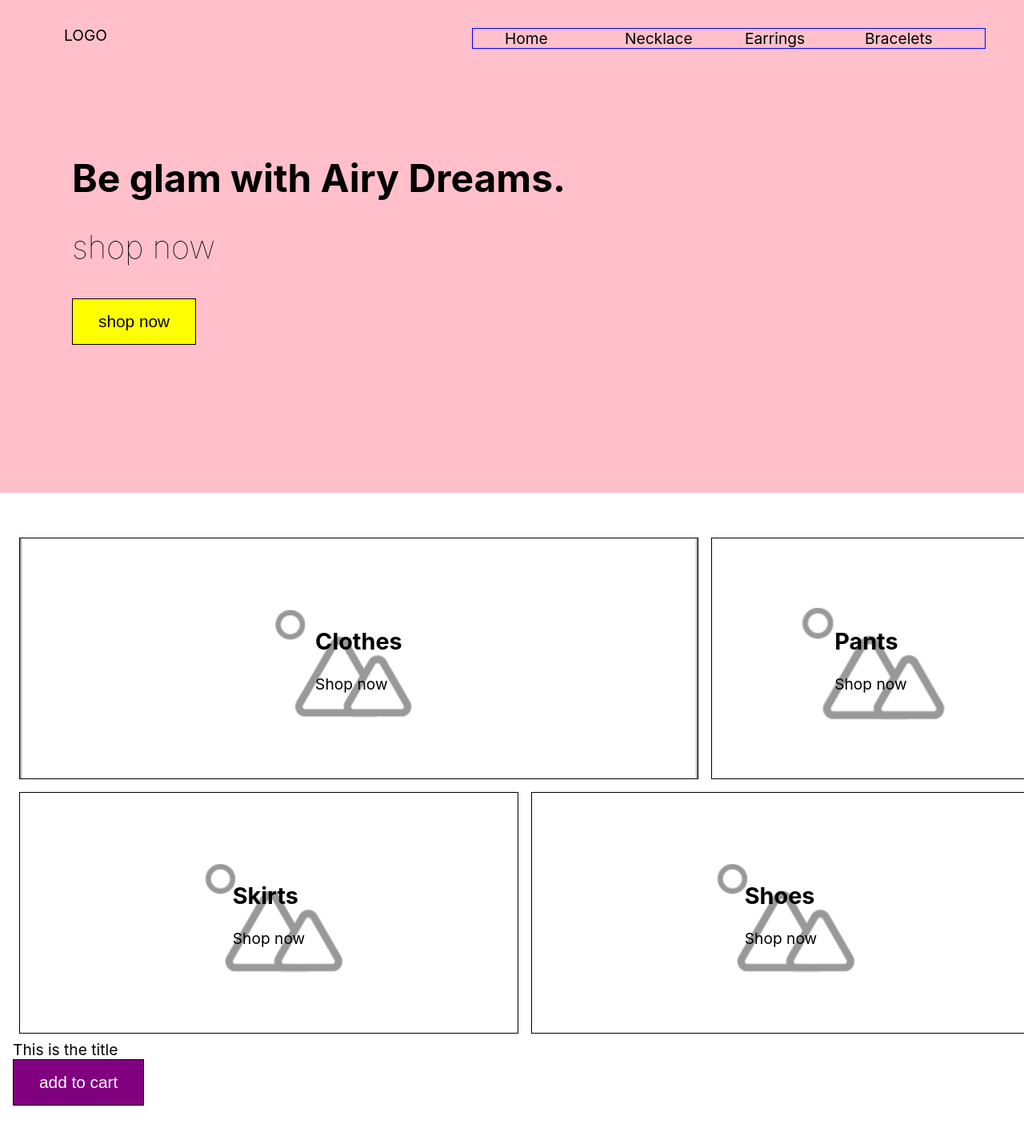
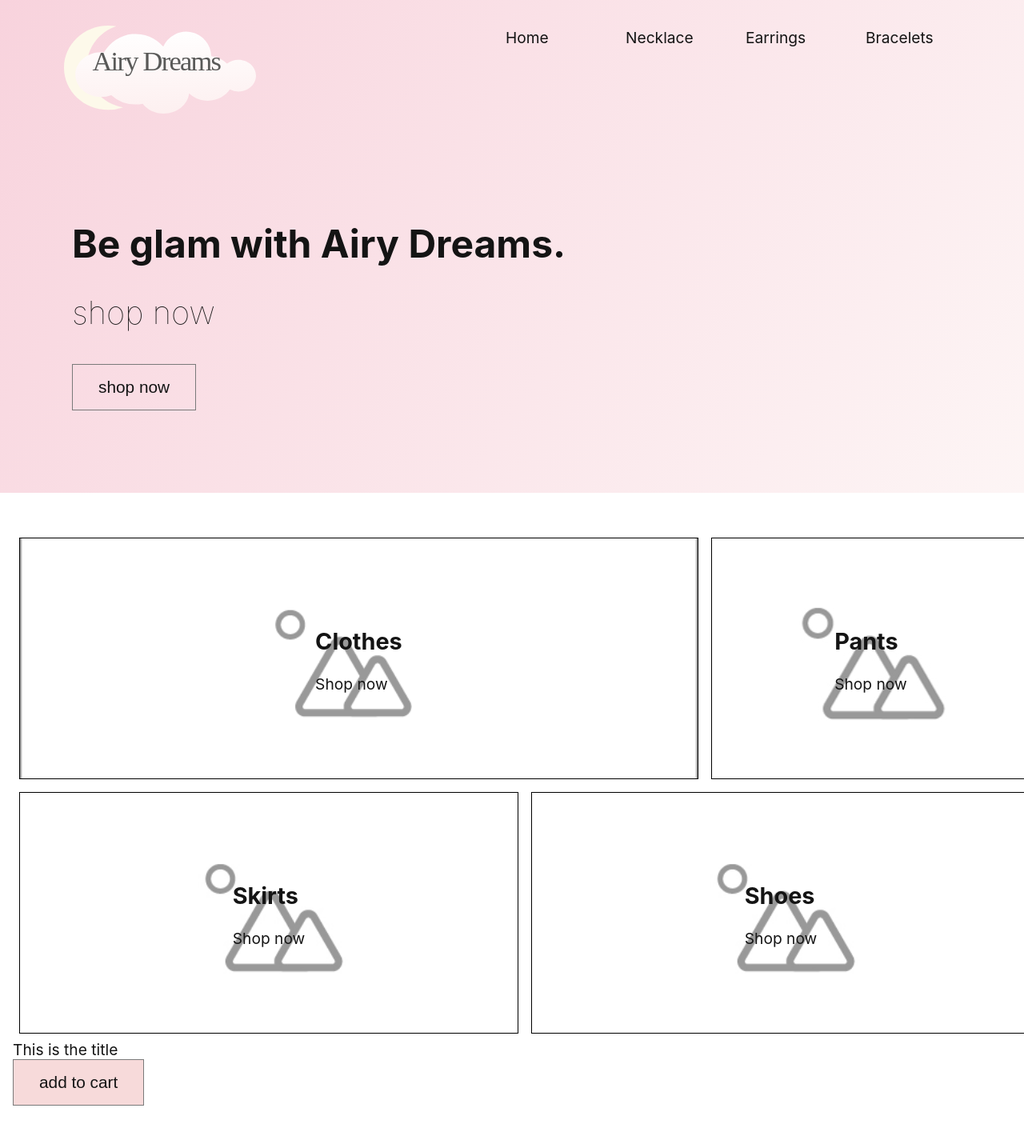
Before and after one commit to amitao/airy-dreams-ecommerce-app, a React (Create React App) app: page / in a window 1280 px wide. Shown: the top 1420 px of the page at 80% size. Built offline with nearby package versions, Linux system fonts and the light colour scheme.

Commit message:
import main scss

```diff
--- a/package.json
+++ b/package.json
@@ -33,8 +33,5 @@
       "last 1 safari version"
     ]
   },
-  "devDependencies": {
-    "file-loader": "^5.0.2",
-    "url-loader": "^3.0.0"
-  }
+  "devDependencies": {}
 }
--- a/src/components/App/App.scss
+++ b/src/components/App/App.scss
@@ -1,3 +1,11 @@
+// Colors
+$black:rgb(20, 20, 20);
+$grey:#787777;
+$light_grey: #cfcdcd;
+$pink: #f7dada;
+$light_pink: #fdf5f5;
+
+
 
 html,body{
   margin: 0;
@@ -7,4 +15,5 @@ html,body{
 
 body {
   font-size: 1.2rem;
+  color: $black;
 }
--- a/src/components/Button/Button.scss
+++ b/src/components/Button/Button.scss
@@ -1,16 +1,18 @@
+@import '../App/App.scss';
+
+
 .btn {
   padding: 1rem 2rem;
-  color: #000;
+  color: inherit;
   font-size: 1.3rem;
   cursor: pointer;
-  border: 1px solid #000;
+  border: 1px solid rgb(122, 122, 122);
 
   &.shop {
-    background-color: yellow;
+    background-color: transparent;
   }
 
   &.add-to-cart {
-    background-color: purple;
-    color: #fff;
+    background-color: $pink;
   }
 }
--- a/src/components/Header/Header.scss
+++ b/src/components/Header/Header.scss
@@ -1,7 +1,8 @@
 .header-container {
   min-height: 75vh;
   padding: 0 1rem 1rem;
-  background-color: pink;
+  background: rgb(253,245,245);
+  background: linear-gradient(304deg, rgba(253,245,245,1) 0%, rgba(248,211,221,1) 100%);
 
   .headline{
     max-width:1100px;
--- a/src/components/Nav/Nav.jsx
+++ b/src/components/Nav/Nav.jsx
@@ -7,7 +7,7 @@ const Nav = () => {
 
     <div className="nav-bar">
       <div className="logo">
-        LOGO
+        <img className="logo-image" src='ad-logo.svg' alt="logo" />
       </div>
       <ul>
         <li>Home</li>
--- a/src/components/Nav/Nav.scss
+++ b/src/components/Nav/Nav.scss
@@ -1,3 +1,6 @@
+@import '../App/App.scss';
+
+
 .nav-bar {
   display: flex;
   flex-direction: row;
@@ -10,10 +13,13 @@
     list-style-type: none;
     display: flex;
     width:600px;
-    border: 1px blue solid;
     justify-content: center;
     li{
       flex: 1;
     }
   }
+  .logo-image {
+    max-width:100%;
+    width:80%;
+  }
 }
```
Also changed, not shown: public/ad-logo.svg (added), 1 other file (tests, documents, lock files or other folders).
